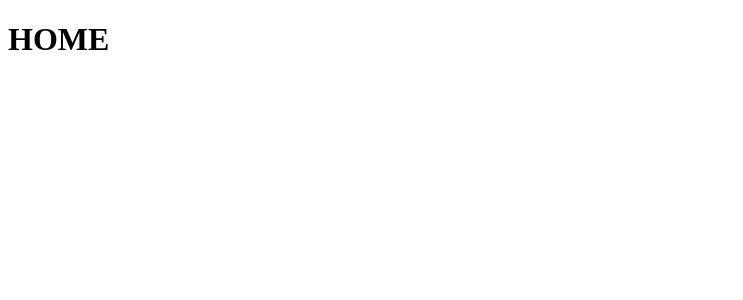
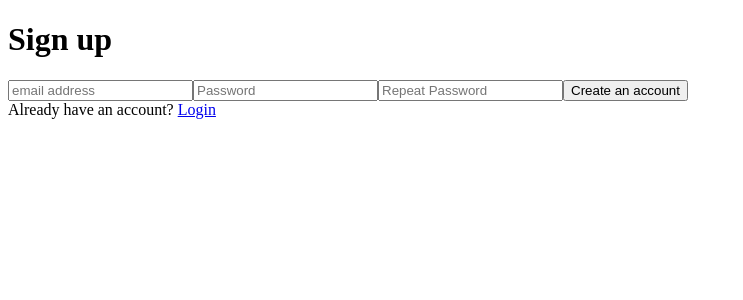
Before and after one commit to DeimantasLapiniauskas/NotAProject, a React (Vite) app: page /signup in a window 1280 px wide. Shown: the top 300 px of the page, without its empty margins (0-743 px from the left). Built offline with nearby package versions, Linux system fonts and the light colour scheme.

Commit message:
Added signup HTML

```diff
--- a/src/App.jsx
+++ b/src/App.jsx
@@ -4,11 +4,13 @@ import Home from "./pages/Home";
 import Movies from "./pages/Movies";
 import TvSeries from "./pages/TvSeries";
 import Bookmarked from "./pages/Bookmarked";
+import Signup from "./pages/Signup";
 
 function App() {
   return (
     <>
       <Routes>
+        <Route path="/signup" element={<Signup />}/>
         <Route path="*" element={<Home />} />
         <Route path="/movies" element={<Movies />} />
         <Route path="/tvseries" element={<TvSeries />} />
--- /dev/null
+++ b/src/pages/Signup.jsx
@@ -0,0 +1,11 @@
+function Signup () {
+    return <>
+    <h1>Sign up</h1>
+    <input type="email" placeholder="email address" id="EmailSignup"/>
+    <input type="text" placeholder="Password" id="PasswdSignup"/>
+    <input type="text" placeholder="Repeat Password" id="RepeatSignup"/>
+    <button id="SignupButton">Create an account</button>
+    <footer id="SignupFooter">Already have an account? <a href="localhost:5174/login">Login</a></footer>
+    </>
+}
+export default Signup
```
